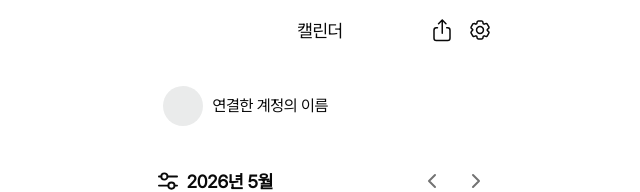
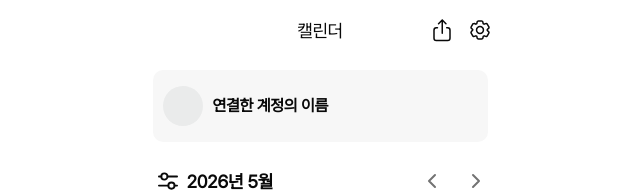
Before and after one commit to depromeet/18th-team1-fe-2, a Next.js app: page /calendar in a window 1280 px wide. Shown: the top 192 px of the page, without its empty margins (320-960 px from the left). Built offline with nearby package versions, Linux system fonts and the light colour scheme.

Commit message:
style: UserProfileCard 배경색 및 텍스트 수정 (#19)

```diff
--- a/src/entities/user/ui/UserProfileCard.tsx
+++ b/src/entities/user/ui/UserProfileCard.tsx
@@ -9,7 +9,7 @@ export const UserProfileCard = ({
   nickname,
   profileImageUrl,
 }: UserProfileCardProps): React.ReactElement => (
-  <div className="flex items-center bg-gray-0 rounded-(--radius) px-2.5 py-4 gap-2.5 mx-5 mt-2.5">
+  <div className="flex items-center bg-gray-50 rounded-(--radius) px-2.5 py-4 gap-2.5 mx-5 mt-2.5">
     {profileImageUrl ? (
       <div className="relative h-10 w-10 overflow-hidden rounded-full">
         <Image
@@ -22,6 +22,6 @@ export const UserProfileCard = ({
     ) : (
       <div className="h-10 w-10 rounded-full bg-gray-100" aria-hidden="true" />
     )}
-    <p className="body1 text-gray-700">{nickname}</p>
+    <p className="subhead6 text-gray-700">{nickname}</p>
   </div>
 );
```
